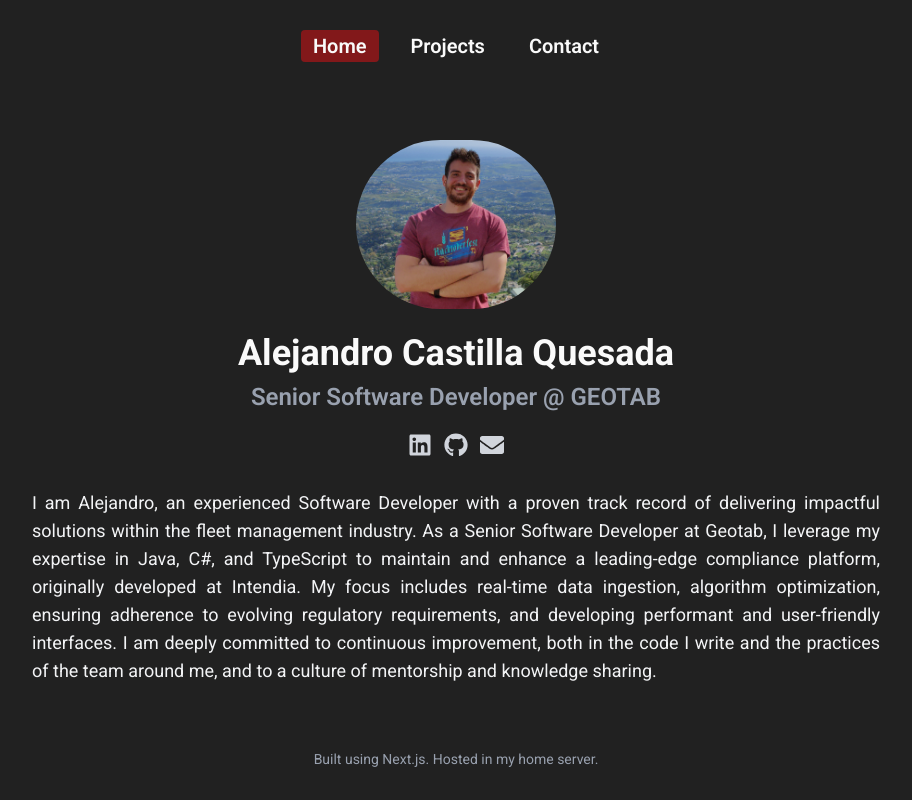
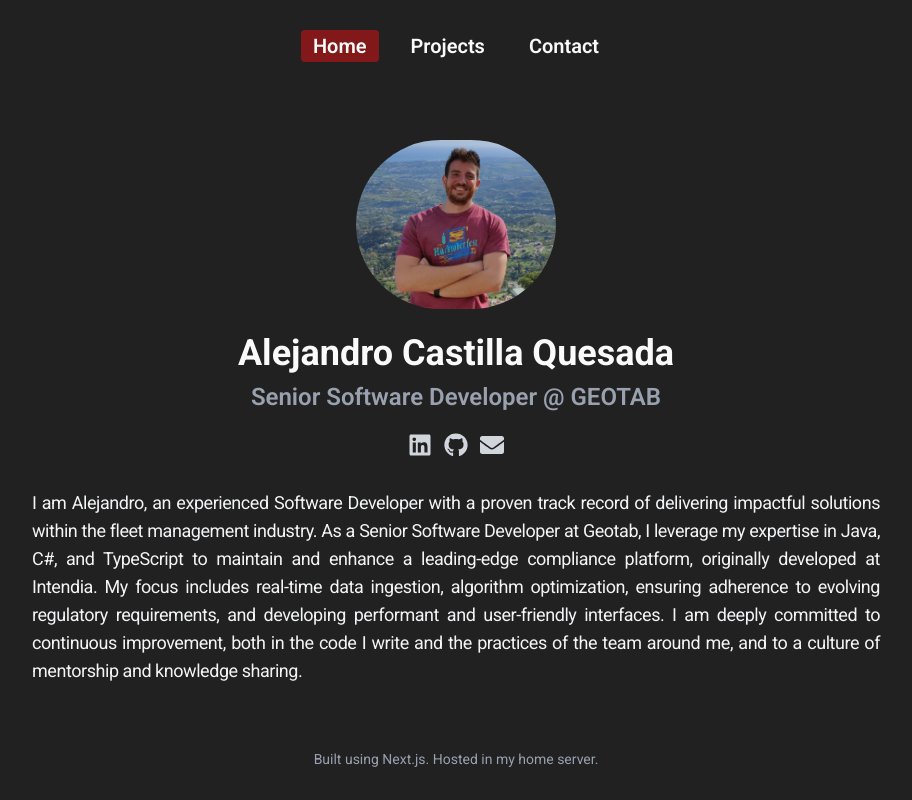
Before and after one commit to alejandrocq/personal-website, a Next.js app: page / in a window 1280 px wide. Shown: the whole page, without its empty margins (184-1096 px from the left). Built offline with nearby package versions, Linux system fonts and the light colour scheme.

Commit message:
Use better letter spacing for aboutMe text

```diff
--- a/app/page.tsx
+++ b/app/page.tsx
@@ -24,7 +24,7 @@ export default function Home() {
                     <a href="mailto:contacto@alejandro-castilla.com" aria-label="E-mail" className="hover:text-red-900 transition-colors"><FaEnvelope/></a>
                 </div>
 
-                <p className="text-lg text-gray-100 text-justify">
+                <p className="text-lg text-gray-100 text-justify tracking-tight">
                     {aboutMe}
                 </p>
             </section>
```
